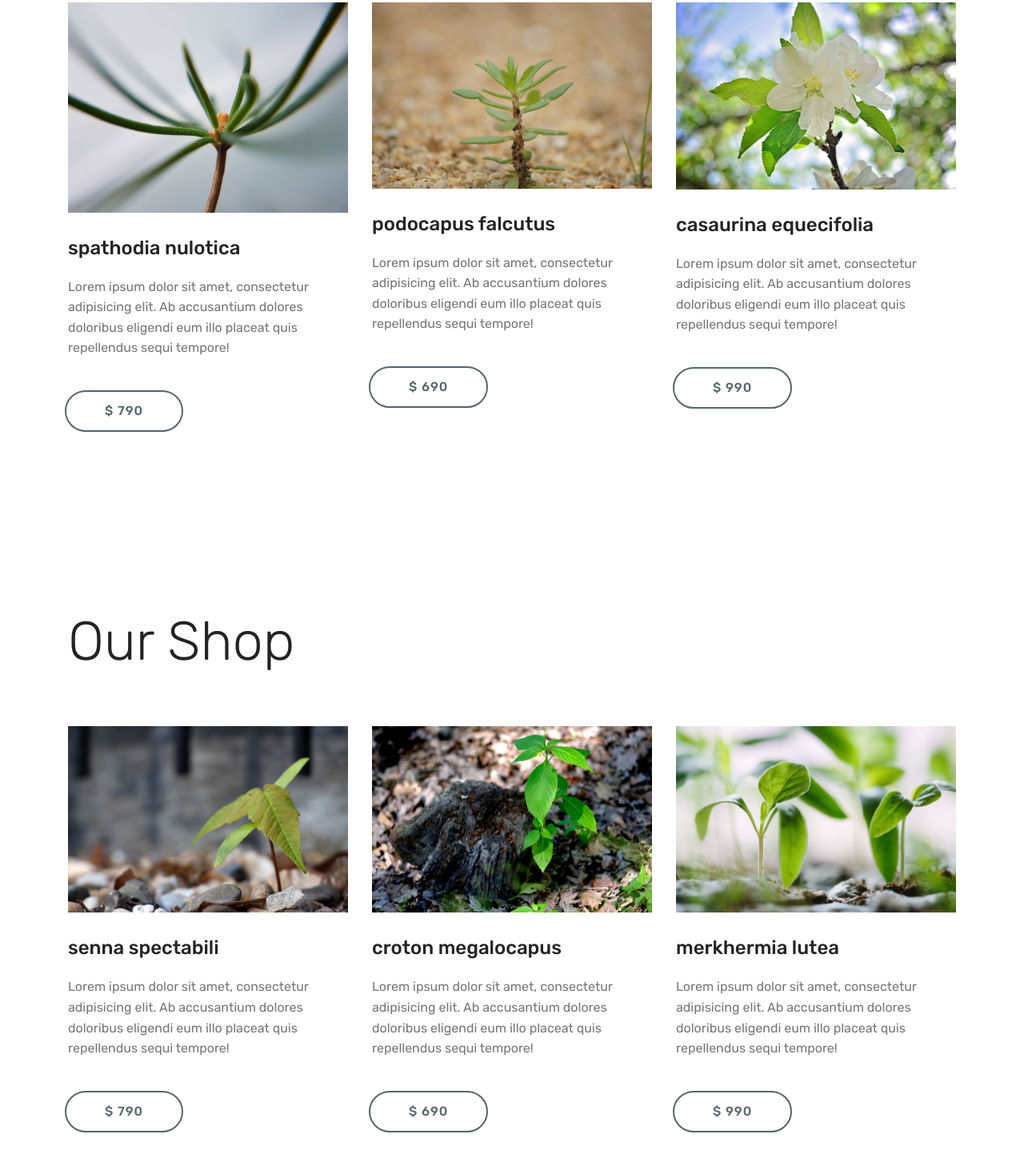
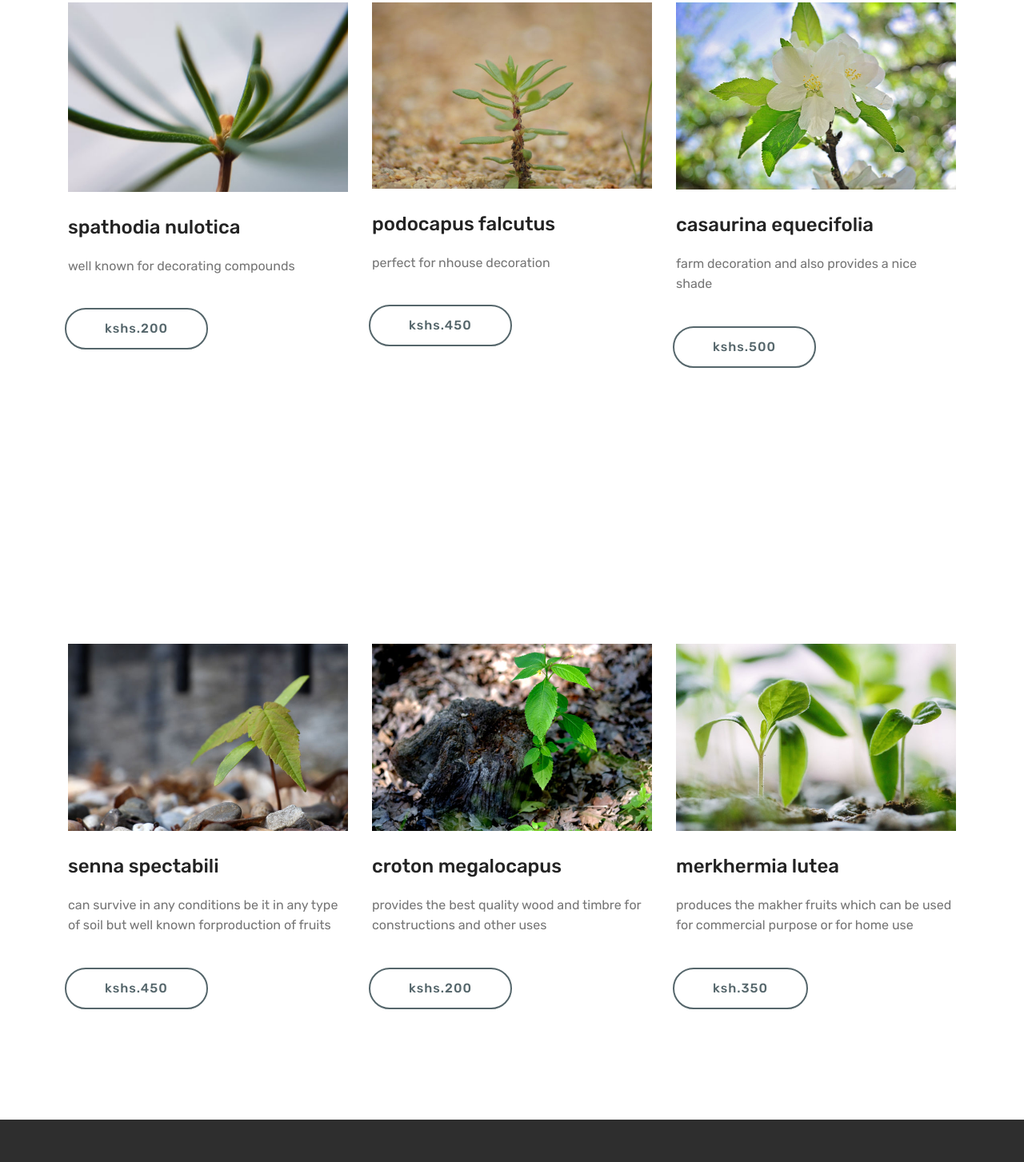
Before and after one commit to impactgreenworldtransformers/pages, a plain HTML site: page page3.html in a window 1280 px wide. Shown: the part 227-1680 px from the top of the page at 80% size. Drawn offline with Linux system fonts and the light colour scheme.

Commit message:
create github pages

```diff
--- a/assets/images/hashes.json
+++ b/assets/images/hashes.json
@@ -1 +1 @@
-{"v2dkfs4165057+3rHBK+xQ==":"mbr-1920x1192.jpg","xgijPGyBIiTzWY/xWeFzrA==":"mbr-1920x1279.jpg","EQL9LV2SS+gAoKfVJGLRWg==":"mbr-1920x1368.jpg","6vQQN6QKN8ykcBx++obF4g==":"mbr-1-1920x1279.jpg","KQoWnG83PgIED5X10634Pw==":"mbr-1920x1280.jpg","BRtBsbj6FIgW3DzqDXgY0A==":"mbr-1920x1281.jpg","9iPXKK0cqj1SOCsVUjlXvA==":"mbr-1-1920x1281.jpg","3bAs0BVNmW4u8TexUZVmmw==":"mbr-1920x1440.jpg","E/du62GmdJ/LT16rCAgB3g==":"mbr-700x933.jpg","AsZKOFh6yHLnayBGng4XVQ==":"mbr-700x465.jpg","t7zGi5bUWs8xTr4RX8JL5A==":"mbr-700x467.jpg","zkg7CgTH71T0bRaqatrJcg==":"mbr-700x525.jpg","F1tg/7kXZsQSDGXuWvv7YA==":"mbr-1-700x467.jpg","6R9Byz/oZDS7TTs3JhdyOw==":"mbr-2-700x467.jpg","fCzU+c4L75HuFUKnsgqkMw==":"mbr-3-700x467.jpg","Cazr0lVtuisRfg21FzZ0yw==":"mbr-192x127.jpg"}
+{"v2dkfs4165057+3rHBK+xQ==":"mbr-1920x1192.jpg","xgijPGyBIiTzWY/xWeFzrA==":"mbr-1920x1279.jpg","EQL9LV2SS+gAoKfVJGLRWg==":"mbr-1920x1368.jpg","6vQQN6QKN8ykcBx++obF4g==":"mbr-1-1920x1279.jpg","KQoWnG83PgIED5X10634Pw==":"mbr-1920x1280.jpg","BRtBsbj6FIgW3DzqDXgY0A==":"mbr-1920x1281.jpg","9iPXKK0cqj1SOCsVUjlXvA==":"mbr-1-1920x1281.jpg","3bAs0BVNmW4u8TexUZVmmw==":"mbr-1920x1440.jpg","E/du62GmdJ/LT16rCAgB3g==":"mbr-700x933.jpg","AsZKOFh6yHLnayBGng4XVQ==":"mbr-700x465.jpg","t7zGi5bUWs8xTr4RX8JL5A==":"mbr-700x467.jpg","zkg7CgTH71T0bRaqatrJcg==":"mbr-700x525.jpg","F1tg/7kXZsQSDGXuWvv7YA==":"mbr-1-700x467.jpg","6R9Byz/oZDS7TTs3JhdyOw==":"mbr-2-700x467.jpg","fCzU+c4L75HuFUKnsgqkMw==":"mbr-3-700x467.jpg","Cazr0lVtuisRfg21FzZ0yw==":"mbr-192x127.jpg","6XOp0UE3Eudsb+3/zZZIBw==":"mbr-1620x1080.jpg","mhukeRFAUx+ysTE9rAa8Tg==":"mbr-1-700x525.jpg"}
--- a/assets/mobirise/css/mbr-additional.css
+++ b/assets/mobirise/css/mbr-additional.css
@@ -1397,9 +1397,9 @@ body {
   background-image: url("../../../assets/images/mbr-1920x1192.jpg");
 }
 .cid-rmuMybq94E {
-  padding-top: 90px;
-  padding-bottom: 90px;
-  background-image: url("../../../assets/images/mbr-1920x1368.jpg");
+  padding-top: 120px;
+  padding-bottom: 135px;
+  background-image: url("../../../assets/images/mbr-1620x1080.jpg");
 }
 .cid-rmuMybq94E h4 {
   font-weight: 500;
--- a/page3.html
+++ b/page3.html
@@ -41,18 +41,13 @@
             <div class="card col-12 col-md-6 col-lg-4">
                 <div class="card-wrapper">
                     <div class="card-img">
-                        <img src="assets/images/mbr-700x525.jpg" alt="Mobirise" title="">
+                        <img src="assets/images/mbr-1-700x525.jpg" alt="Mobirise" title="">
                     </div>
                     <div class="card-box pb-md-5">
                         <h4 class="card-title mbr-fonts-style display-5">spathodia nulotica</h4>
-                        <p class="mbr-text mbr-fonts-style display-7">
-                            Lorem ipsum dolor sit amet, consectetur adipisicing elit. Ab accusantium dolores doloribus
-                            eligendi eum illo placeat quis repellendus sequi tempore!
-                        </p>
+                        <p class="mbr-text mbr-fonts-style display-7">well known for decorating compounds</p>
                         <!--Btn-->
-                        <div class="mbr-section-btn align-left"><a href="https://mobirise.co" class="btn btn-warning-outline display-4">
-                                $ 790
-                            </a></div>
+                        <div class="mbr-section-btn align-left"><a href="mailto:cswafulajoshua@gmail.com" class="btn btn-warning-outline display-4">kshs.200</a></div>
                     </div>
                 </div>
             </div>
@@ -64,16 +59,9 @@
                     </div>
                     <div class="card-box pb-md-5">
                         <h4 class="card-title mbr-fonts-style display-5">podocapus falcutus</h4>
-                        <p class="mbr-text mbr-fonts-style display-7">
-                            Lorem ipsum dolor sit amet, consectetur adipisicing elit. Ab accusantium dolores doloribus
-                            eligendi eum illo placeat quis repellendus sequi tempore!
-                        </p>
+                        <p class="mbr-text mbr-fonts-style display-7">perfect for nhouse decoration</p>
                         <!--Btn-->
-                        <div class="mbr-section-btn align-left">
-                            <a href="https://mobirise.co" class="btn btn-warning-outline display-4">
-                                $ 690
-                            </a>
-                        </div>
+                        <div class="mbr-section-btn align-left"><a href="mailto:cswafulajoshua@gmail.com" class="btn btn-warning-outline display-4">kshs.450</a></div>
                     </div>
                 </div>
             </div>
@@ -85,14 +73,9 @@
                     </div>
                     <div class="card-box">
                         <h4 class="card-title mbr-fonts-style display-5">casaurina equecifolia</h4>
-                        <p class="mbr-text mbr-fonts-style display-7">
-                            Lorem ipsum dolor sit amet, consectetur adipisicing elit. Ab accusantium dolores doloribus
-                            eligendi eum illo placeat quis repellendus sequi tempore!
-                        </p>
+                        <p class="mbr-text mbr-fonts-style display-7">farm decoration and also provides a nice shade</p>
                         <!--Btn-->
-                        <div class="mbr-section-btn align-left"><a href="https://mobirise.co" class="btn btn-warning-outline display-4">
-                                $ 990
-                            </a></div>
+                        <div class="mbr-section-btn align-left"><a href="mailto:cswafulajoshua@gmail.com" class="btn btn-warning-outline display-4">kshs.500</a></div>
                     </div>
                 </div>
             </div>
@@ -102,7 +85,7 @@
     </div>
 </section>
 
-<section class="engine"><a href="https://mobirise.info/s">free bootstrap theme</a></section><section class="services1 cid-rpHwA8HaXI" id="services1-8">
+<section class="engine"><a href="https://mobirise.info/y">html website templates</a></section><section class="services1 cid-rpHwA8HaXI" id="services1-8">
     <!---->
 
     <!---->
@@ -113,9 +96,7 @@
         <div class="row justify-content-center">
             <!--Titles-->
             <div class="title pb-5 col-12">
-                <h2 class="align-left pb-3 mbr-fonts-style display-1">
-                    Our Shop
-                </h2>
+                <h2 class="align-left pb-3 mbr-fonts-style display-1">&nbsp;</h2>
 
             </div>
             <!--Card-1-->
@@ -126,16 +107,9 @@
                     </div>
                     <div class="card-box pb-md-5">
                         <h4 class="card-title mbr-fonts-style display-5">senna spectabili</h4>
-                        <p class="mbr-text mbr-fonts-style display-7">
-                            Lorem ipsum dolor sit amet, consectetur adipisicing elit. Ab accusantium dolores doloribus
-                            eligendi eum illo placeat quis repellendus sequi tempore!
-                        </p>
+                        <p class="mbr-text mbr-fonts-style display-7">can survive in any conditions be it in any type of soil but well known forproduction of fruits</p>
                         <!--Btn-->
-                        <div class="mbr-section-btn align-left">
-                            <a href="https://mobirise.co" class="btn btn-warning-outline display-4">
-                                $ 790
-                            </a>
-                        </div>
+                        <div class="mbr-section-btn align-left"><a href="mailto:cswafulajoshua@gmail.com" class="btn btn-warning-outline display-4">kshs.450</a></div>
                     </div>
                 </div>
             </div>
@@ -147,16 +121,9 @@
                     </div>
                     <div class="card-box pb-md-5">
                         <h4 class="card-title mbr-fonts-style display-5">croton megalocapus</h4>
-                        <p class="mbr-text mbr-fonts-style display-7">
-                            Lorem ipsum dolor sit amet, consectetur adipisicing elit. Ab accusantium dolores doloribus
-                            eligendi eum illo placeat quis repellendus sequi tempore!
-                        </p>
+                        <p class="mbr-text mbr-fonts-style display-7">provides the best quality wood and timbre for constructions and other uses</p>
                         <!--Btn-->
-                        <div class="mbr-section-btn align-left">
-                            <a href="https://mobirise.co" class="btn btn-warning-outline display-4">
-                                $ 690
-                            </a>
-                        </div>
+                        <div class="mbr-section-btn align-left"><a href="mailto:cswafulajoshua@gmail.com" class="btn btn-warning-outline display-4">kshs.200</a></div>
                     </div>
                 </div>
             </div>
@@ -168,16 +135,9 @@
                     </div>
                     <div class="card-box">
                         <h4 class="card-title mbr-fonts-style display-5">merkhermia lutea</h4>
-                        <p class="mbr-text mbr-fonts-style display-7">
-                            Lorem ipsum dolor sit amet, consectetur adipisicing elit. Ab accusantium dolores doloribus
-                            eligendi eum illo placeat quis repellendus sequi tempore!
-                        </p>
+                        <p class="mbr-text mbr-fonts-style display-7">produces the makher fruits which can be used for commercial purpose or for home use</p>
                         <!--Btn-->
-                        <div class="mbr-section-btn align-left">
-                            <a href="https://mobirise.co" class="btn btn-warning-outline display-4">
-                                $ 990
-                            </a>
-                        </div>
+                        <div class="mbr-section-btn align-left"><a href="mailto:cswafulajoshua@gmail.com" class="btn btn-warning-outline display-4">ksh.350</a></div>
                     </div>
                 </div>
             </div>
```
Also changed, not shown: index.html (+1 -1 lines), page1.html (+1 -1 lines), page2.html (+1 -1 lines), page4.html (+2 -2 lines), assets/images/mbr-1-700x525.jpg (added), assets/images/mbr-1620x1080.jpg (added), 1 other file.
